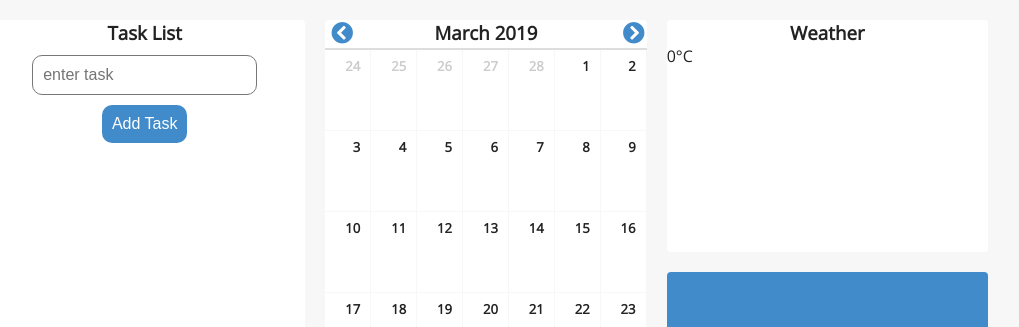
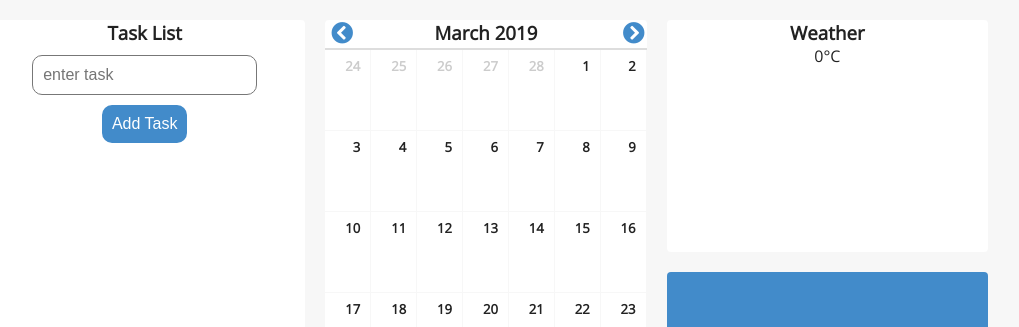
Before and after one commit to mikesuchor/productivity-dashboard, a React (Create React App) app: page / in a window 1280 px wide. Shown: the top 327 px of the page, without its empty margins (154-1173 px from the left). Built offline with nearby package versions, Linux system fonts and the light colour scheme; no server answers.

Commit message:
Added WeatherDay component

```diff
--- a/src/Components/Weather/Weather.css
+++ b/src/Components/Weather/Weather.css
@@ -8,3 +8,7 @@
 .weather-week {
     display: flex;
 }
+
+.weather-week div {
+    flex: 1;
+}
```
Also changed, not shown: src/Components/Weather/WeatherDay.js (added, +13 -0 lines), src/Components/Weather/WeatherDay.css (added).
